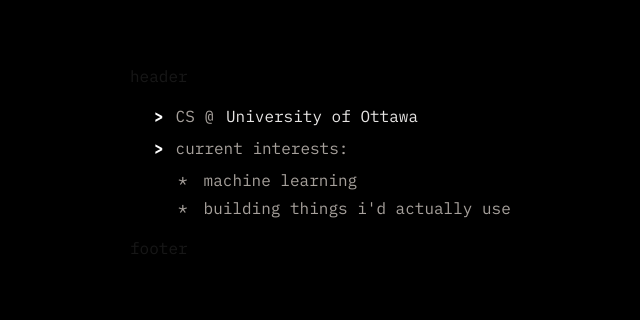
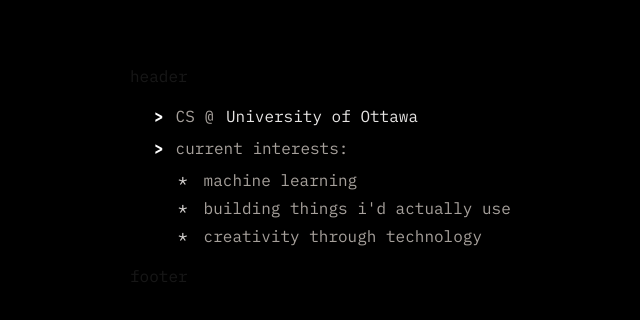
Before and after one commit to jakobdubeau/portfolio-v2, a Next.js app: page / in a window 1280 px wide. Shown: the top 320 px of the page, without its empty margins (210-850 px from the left). Built offline with nearby package versions, Linux system fonts and the light colour scheme.

Commit message:
finish about for now

```diff
--- a/src/app/page.js
+++ b/src/app/page.js
@@ -27,7 +27,7 @@
           </div>
           <ul className="grid gap-1 pl-6">
             <li className="relative flex items-start gap-4">
-              <span className="text-stone-400 font-normal">
+              <span className="text-stone-300 font-normal">
                 *
               </span>
               <span className="text-stone-400">
@@ -35,11 +35,19 @@
               </span>
             </li>
             <li className="relative flex items-start gap-4">
-              <span className="text-stone-400 font-normal">
+              <span className="text-stone-300 font-normal">
                 *
               </span>
               <span className="text-stone-400">
                 building things i&apos;d actually use
+              </span>
+            </li>
+            <li className="relative flex items-start gap-4">
+              <span className="text-stone-300 font-normal">
+                *
+              </span>
+              <span className="text-stone-400">
+                creativity through technology
               </span>
             </li>
           </ul>
```
